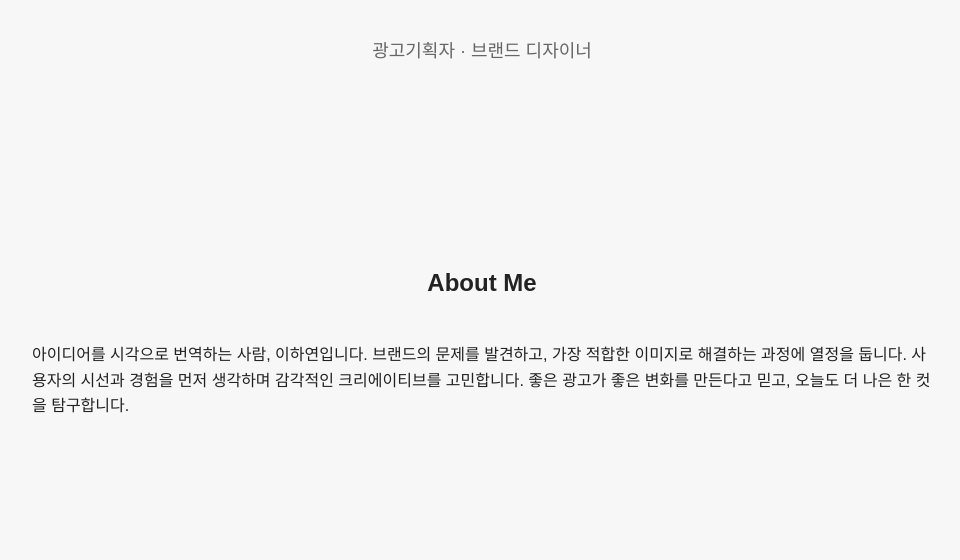
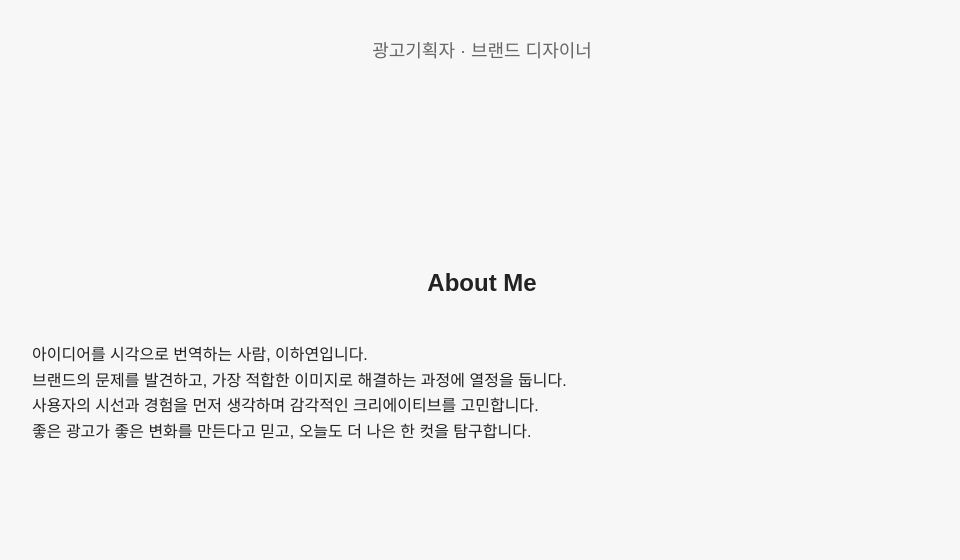
Before and after one commit to hayeonLee0/hayeonlee0.github.io, a plain HTML site: page index.html in a window 1280 px wide. Shown: the part 240-800 px from the top of the page, without its empty margins (158-1118 px from the left). Drawn offline with Linux system fonts and the light colour scheme.

Commit message:
Update index.html

```diff
--- a/index.html
+++ b/index.html
@@ -139,11 +139,10 @@
 <section id="about">
     <h2>About Me</h2>
     <p>
-  아이디어를 시각으로 번역하는 사람, 이하연입니다.
-  브랜드의 문제를 발견하고, 가장 적합한 이미지로 해결하는 과정에 열정을 둡니다.
-  사용자의 시선과 경험을 먼저 생각하며 감각적인 크리에이티브를 고민합니다.
-  좋은 광고가 좋은 변화를 만든다고 믿고, 오늘도 더 나은 한 컷을 탐구합니다.
-
+        아이디어를 시각으로 번역하는 사람, 이하연입니다.<br>
+        브랜드의 문제를 발견하고, 가장 적합한 이미지로 해결하는 과정에 열정을 둡니다.<br>
+        사용자의 시선과 경험을 먼저 생각하며 감각적인 크리에이티브를 고민합니다.<br>
+        좋은 광고가 좋은 변화를 만든다고 믿고, 오늘도 더 나은 한 컷을 탐구합니다.
     </p>
 </section>
 
```
